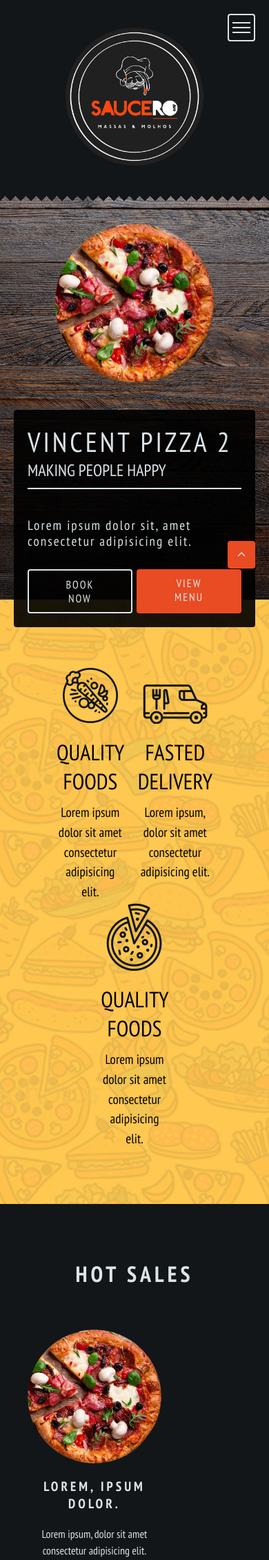
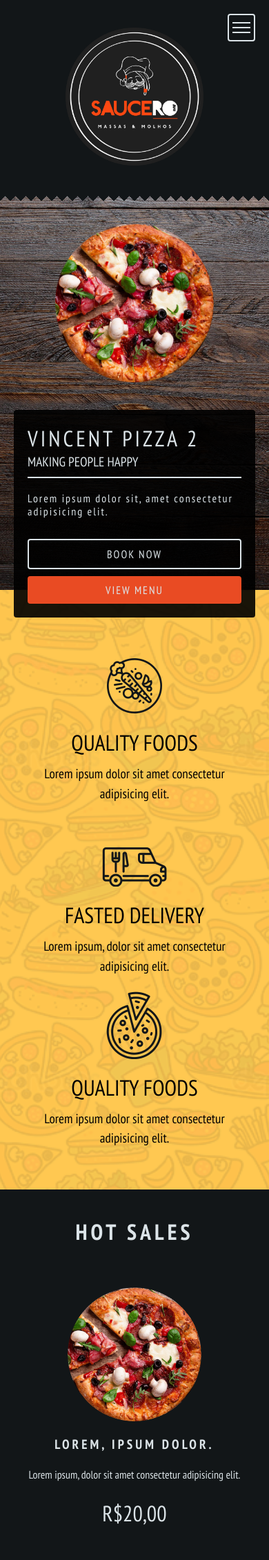
Before and after one commit to ppbastos2/SAUCERO, a PHP site: page / in a window 390 px wide. Shown: the top 2261 px of the page at 69% size. Run offline with PHP 8.4, Linux system fonts and the light colour scheme.

Commit message:
Responsivo finalizado completo

```diff
--- a/assets/css/style.css
+++ b/assets/css/style.css
@@ -868,6 +868,8 @@ body {
     right: 0;
     bottom: 0;
     padding: 20px;
+    z-index: 100;
+    display: none;
 }
 
 .__btn_up_content .btn_up {
@@ -954,4 +956,77 @@ body {
         width: 49%;
         margin: 0;
     }
+    /** HOT SALES **/
+    .__product_menu_content .__product_menu_content_article {
+        flex-basis: calc(50% - 20px);
+    }
 }
+
+
+/** 768px **/
+
+@media (max-width: 48em) {
+    .__introduction_content .__introduction_content_article {
+        flex-basis: 100%;
+        margin-bottom: 20px;
+    }
+    .__product_menu {
+        padding: 40px 0;
+    }
+    .__product_menu_list a {
+        font-size: var(--font-normal);
+    }
+    .__product_menu_content .__product_menu_content_article {
+        margin-bottom: 20px;
+    }
+    .__divider {
+        padding: 40px 0;
+    }
+    .__divider h3 {
+        font-size: var(--font-medium);
+    }
+    .__introduction {
+        padding-bottom: 40px;
+    }
+    .__contact {
+        padding: 40px 0 80px;
+    }
+    .__main_footer {
+        padding: 40px 0;
+    }
+}
+
+
+/** 560px **/
+
+@media (max-width: 35em) {
+    .__slide_show_content_title h2 {
+        font-size: var(--font-big);
+    }
+    .__slide_show_content_title h3 {
+        font-size: var(--font-medium);
+    }
+    .__slide_show_content_title .__slide_show_content_title_footer {
+        margin-top: 20px;
+    }
+    .__slide_show_content_title_footer p {
+        font-size: var(--font-normal);
+    }
+    .__slide_show_content_title_footer .btn {
+        flex-basis: 100%;
+        margin-bottom: 10px;
+    }
+    .__slide_show_content_title_footer .btn:last-of-type {
+        margin-bottom: 0;
+    }
+    .__product_menu_content .__product_menu_content_article {
+        flex-basis: 100%;
+    }
+    .__menunav_list_first li {
+        flex-basis: 100%;
+    }
+    .__menunav_list_first li a:hover {
+        display: block;
+        background-color: #1d2326;
+    }
+}
--- a/index.php
+++ b/index.php
@@ -240,8 +240,6 @@
                         <li><a href="">Desserts</a></li>
                         <li><a href="">Drinks</a></li>
                         <li><a href="">Pasta</a></li>
-                        <li><a href="">Pizzas</a></li>
-                        <li><a href="">Salads</a></li>
                 </ul>
 
                 <div class="row __product_menu_content active">
@@ -370,7 +368,7 @@
                 </div>
 
                 <div class="__menunav">
-                    <ul class="row __menunav_list">
+                    <ul class="row __menunav_list __menunav_list_first">
                         <li><a href="">Home</a></li>
                         <li><a href="">Menu</a></li>
                         <li><a href="">Features</a></li>
```
